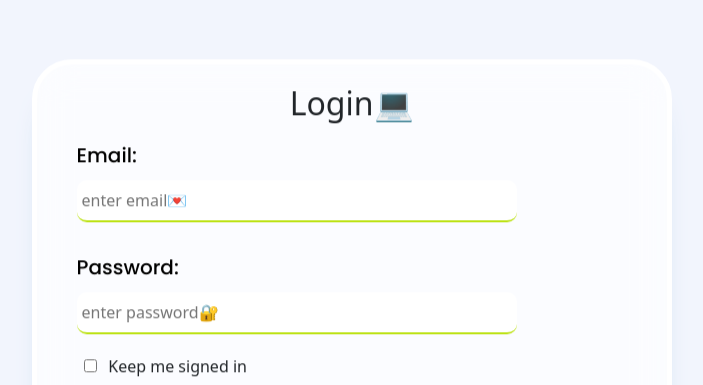
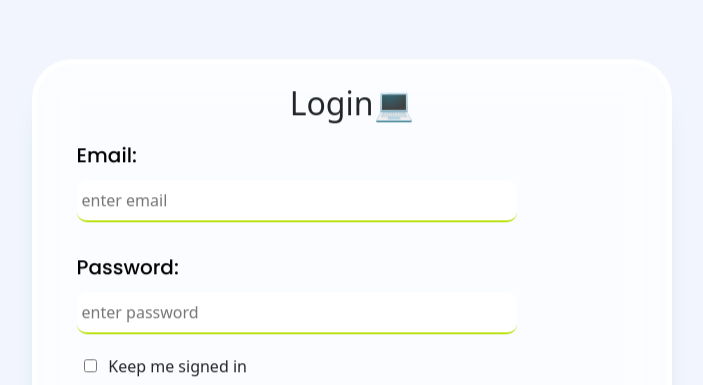
Before and after one commit to Mdsamir92/crud, a React (Create React App) app: page / in a window 1280 px wide. Shown: the part 154-539 px from the top of the page, without its empty margins (314-1017 px from the left). Built offline with nearby package versions, Linux system fonts and the light colour scheme.

Commit message:
Update Login.js

```diff
--- a/src/components/login/Login.js
+++ b/src/components/login/Login.js
@@ -9,7 +9,7 @@ function LoginForm() {
 
   const [email, setEmail] = useState("");
   const [password, setPassword] = useState("");
-  // const [error,setError] = useState("");
+  const [loading, setLoading] = useState(false);
 
   const navigate = useNavigate("");
 
@@ -18,6 +18,7 @@ function LoginForm() {
 
 
     try {
+      setLoading(true)
       const res = await axios.post("https://login-register-form-go9w.onrender.com/login",
         { email, password },)
 
@@ -45,15 +46,16 @@ function LoginForm() {
 
   return (
     <div className='form-container '>
-      <h2>Login💻</h2>
+
+      <h2>  {loading ? "processing" : "Login💻"}</h2>
 
 
       <form>
         <label>Email:</label> <br />
-        <input type="text" value={email} required  placeholder="enter email💌" onChange={(e) => setEmail(e.target.value)} />
+        <input type="text" value={email} required  placeholder="enter email" onChange={(e) => setEmail(e.target.value)} />
         <br />
         <label>Password:</label> <br />
-        <input type="password" value={password} required placeholder="enter password🔐" onChange={(e) => setPassword(e.target.value)} />
+        <input type="password" value={password} required placeholder="enter password" onChange={(e) => setPassword(e.target.value)} />
         <br />
         <input class="checkbox" type="checkbox" required /> Keep me signed in
         <button type="submit" onClick={handleSubmit} className='login-btn'>Login</button>
```
